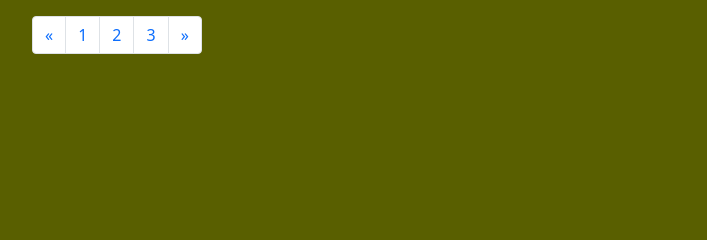
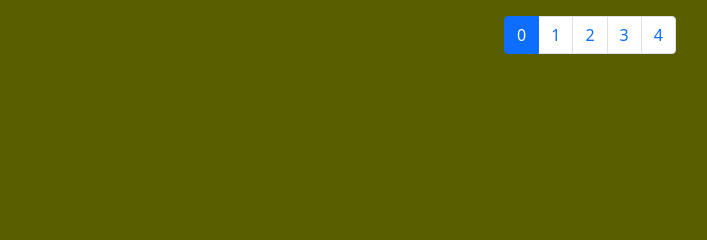
Before and after one commit to MateusBrandeburski/webhook_hashtag, a Flask app: page /tratativas?pagina=0 in a window 1280 px wide. Shown: the part 279-519 px from the top of the page, without its empty margins (50-757 px from the left). Run offline with Flask 3, Linux system fonts and the light colour scheme; the visitor is signed in with stand-in values (Sample User, id 1); data that the repository does not hold is empty; some libraries are stand-ins or nearby versions.

Commit message:
paginação 98% perfeita

```diff
--- a/blueprints/home/info_pagamentos/info_pagamentos.py
+++ b/blueprints/home/info_pagamentos/info_pagamentos.py
@@ -1,8 +1,9 @@
 from flask import Blueprint, render_template, request, redirect, url_for, session, flash
-from classes.database.database import db, Pagamentos
+from classes.database.database import Pagamentos
 
 
 tratativas = Blueprint('tratativas', __name__, template_folder='template')
+
 
 # redenderiza tabela que mostra os dados no banco de dados.
 @tratativas.route('/tratativas')
@@ -13,8 +14,31 @@ def index():
         return redirect(url_for('login.index'))
 
     else:
+        # Número de itens por página
+        itens_por_pagina = 10
+
+        # Obtém o número da página atual a partir da query string, padrão é 1
+        pagina = int(request.args.get('pagina', 1))
+
+        # Obtém todos os registros do banco de dados
         pagamentos = Pagamentos.query.all()
-        return render_template('home/info_pagamentos/info_pagamentos.html', pagamentos=pagamentos)
+
+        # Calcula o número total de páginas
+        total_paginas = len(pagamentos) // itens_por_pagina + (len(pagamentos) % itens_por_pagina > 0)
+
+        # Verifica se a página atual está além do total de páginas
+        if pagina > total_paginas:
+            # Redireciona para a última página com dados preenchidos
+            return redirect(url_for('.index', pagina=total_paginas))
+
+        # Calcula o índice inicial e final dos itens a serem exibidos
+        indice_inicial = (pagina - 1) * itens_por_pagina
+        indice_final = indice_inicial + itens_por_pagina
+
+        # Obtém os itens da página atual
+        itens_pagina = pagamentos[indice_inicial:indice_final]
+
+        return render_template('home/info_pagamentos/info_pagamentos.html', pagamentos=itens_pagina, total_paginas=total_paginas, pagina_atual=pagina)
 
 
 @tratativas.route('/filtro-por-email', methods=['GET','POST'])
--- a/templates/home/info_pagamentos/info_pagamentos.html
+++ b/templates/home/info_pagamentos/info_pagamentos.html
@@ -18,6 +18,7 @@
 {% endwith %}
 </div>
 <!-- fim Mensagem Flash -->
+<!-- início da tabela rendeziada com a busca -->
 {% if filtros %}
 <div class="container">
     <table class="table table-striped table-responsive table-bordered border-black" style="background-color: rgb(255, 255, 255);">
@@ -47,7 +48,8 @@
         </tbody>
     </table>
 </div>
-
+<!-- fim da tabela rendeziada com a busca -->
+<!-- início da tabela completa -->
 {% else %}
 <div class="container">
     <table class="table table-striped table-responsive table-bordered border-black" style="background-color: rgb(255, 255, 255);">
@@ -76,28 +78,72 @@
             {% endfor %}
         </tbody>
     </table>
-
-    <!-- Paginação -->
+    <!-- fim da tabela completa  -->
+    <!-- início da paginação -->
     <nav aria-label="Page navigation example">
-  <ul class="pagination">
+        <ul class="pagination justify-content-center">
+            {% if pagina_atual > 1 %}
                 <li class="page-item">
-      <a class="page-link" href="#" aria-label="Previous">
+                    <a class="page-link" href="?pagina={{ pagina_atual - 1 }}" aria-label="Previous">
                         <span aria-hidden="true">&laquo;</span>
                     </a>
                 </li>
-    <li class="page-item"><a class="page-link" href="#">1</a></li>
-    <li class="page-item"><a class="page-link" href="#">2</a></li>
-    <li class="page-item"><a class="page-link" href="#">3</a></li>
+            {% endif %}
+
+            {% if pagina_atual > 3 %}
+                <li class="page-item"><a class="page-link" href="?pagina=1">1</a></li>
+                {% if pagina_atual > 5 %}
+                    <li class="page-item"><span class="page-link">...</span></li>
+                {% endif %}
+            {% endif %}
+
+            {% set num_iteracoes = 5 %}
+            {% set iteracoes_restantes = num_iteracoes %}
+            {% set ultima_pagina_exibida = pagina_atual + num_iteracoes - 1 %}
+            {% for pagina in range(pagina_atual, ultima_pagina_exibida + 1) %}
+                {% if pagina == pagina_atual %}
+                    <li class="page-item active"><a class="page-link" href="?pagina={{ pagina }}">{{ pagina }}</a></li>
+                {% else %}
+                    <li class="page-item"><a class="page-link" href="?pagina={{ pagina }}">{{ pagina }}</a></li>
+                {% endif %}
+
+                {% if pagina == total_paginas %}
+                    {% set iteracoes_restantes = 0 %}
+                {% endif %}
+
+                {% if iteracoes_restantes == 1 and ultima_pagina_exibida < total_paginas %}
+                    <li class="page-item"><span class="page-link">...</span></li>
+                    <li class="page-item"><a class="page-link" href="?pagina={{ total_paginas }}">{{ total_paginas }}</a></li>
+                    {% set iteracoes_restantes = 0 %}
+                {% endif %}
+
+                {% set iteracoes_restantes = iteracoes_restantes - 1 %}
+                {% if pagina == total_paginas and iteracoes_restantes > 0 %}
+                    {% for _ in range(iteracoes_restantes) %}
+                        <li class="page-item"><span class="page-link">...</span></li>
+                        <li class="page-item"><a class="page-link" href="?pagina={{ total_paginas }}">{{ total_paginas }}</a></li>
+                    {% endfor %}
+                    {% set iteracoes_restantes = 0 %}
+                {% endif %}
+            {% endfor %}
+
+            {% if pagina_atual < total_paginas - 2 %}
+                {% if pagina_atual < total_paginas - 4 %}
+                    <li class="page-item"><span class="page-link">...</span></li>
+                {% endif %}
+                <li class="page-item"><a class="page-link" href="?pagina={{ total_paginas }}">{{ total_paginas }}</a></li>
+            {% endif %}
+
+            {% if pagina_atual < total_paginas %}
                 <li class="page-item">
-      <a class="page-link" href="#" aria-label="Next">
+                    <a class="page-link" href="?pagina={{ pagina_atual + 1 }}" aria-label="Next">
                         <span aria-hidden="true">&raquo;</span>
                     </a>
                 </li>
+            {% endif %}
         </ul>
     </nav>
-
+    <!-- Fim da paginação -->
 </div>
-
-
 {% endif %}
 {% endblock %}
```
Also changed, not shown: templates/pagamentos/pagamentos.html (deleted, +0 -13 lines). Lines whose indentation alone changed are shown as unchanged.
